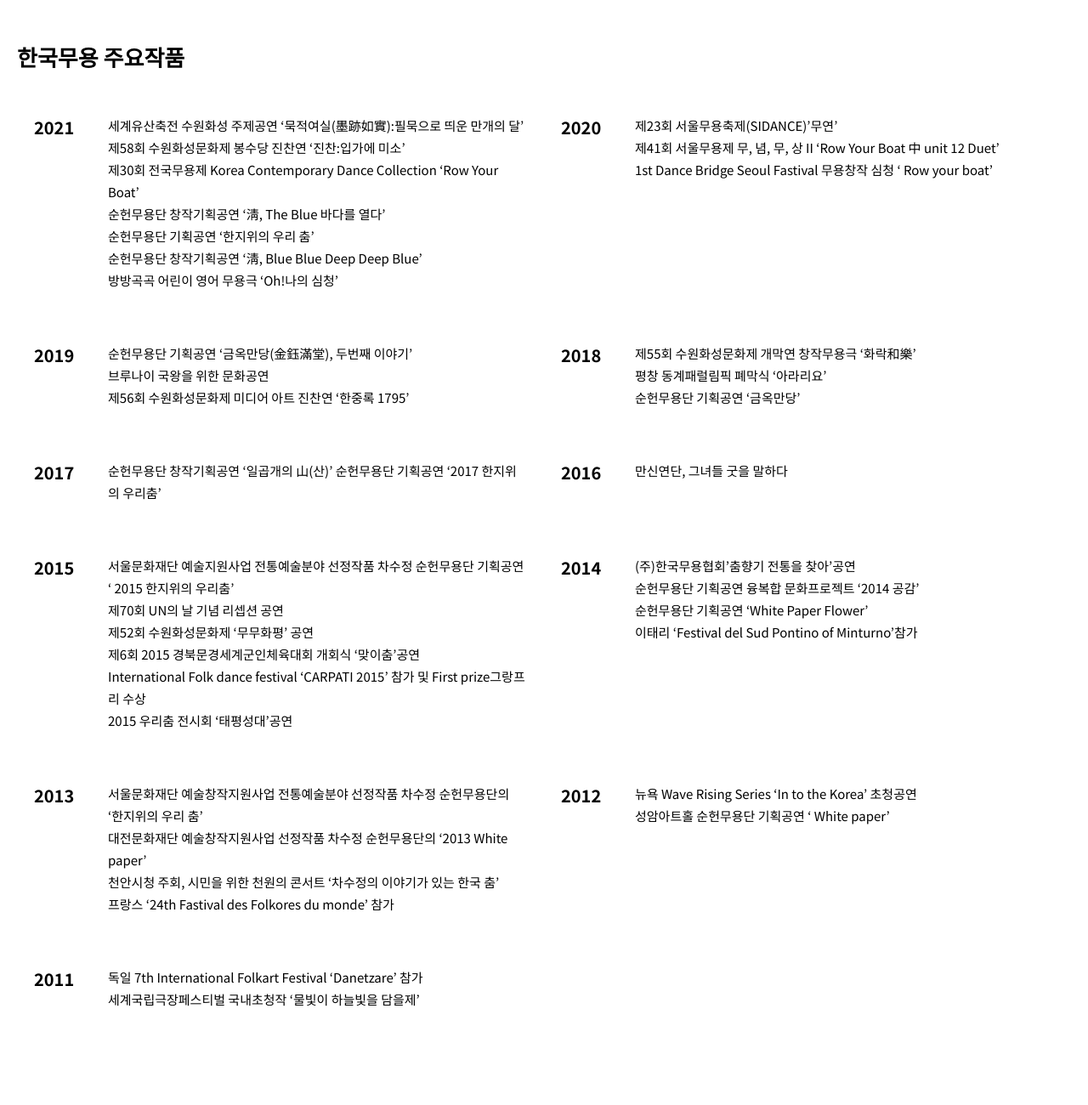
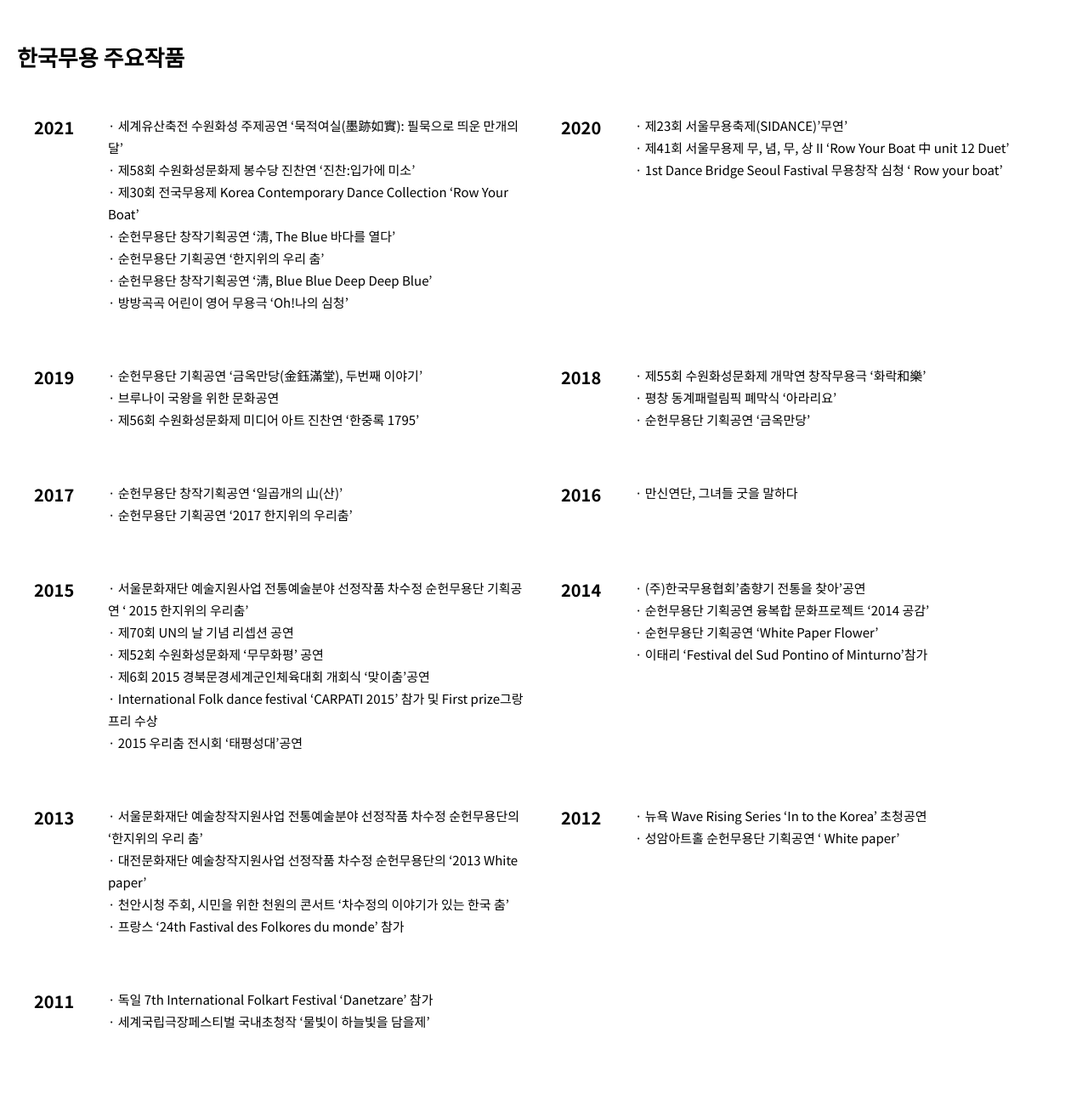
Before and after one commit to baboda212/smd, a plain HTML site: page pages/koreadance.html in a window 1280 px wide. Shown: the part 1380-2680 px from the top of the page at 85% size. Drawn offline with nearby package versions, Linux system fonts and the light colour scheme.

Commit message:
Add files via upload

```diff
--- a/pages/koreadance.html
+++ b/pages/koreadance.html
@@ -147,85 +147,95 @@
             <ul class="list-col">
                 <li><div class="li-1"><h3>2021</h3></div>
                     <div class="li-2">
-                        <p>세계유산축전 수원화성 주제공연 ‘묵적여실(墨跡如實):필묵으로 띄운 만개의 달’<br>
-                        제58회 수원화성문화제 봉수당 진찬연 ‘진찬:입가에 미소’<br>
-                        제30회 전국무용제 Korea Contemporary Dance Collection ‘Row Your Boat’<br>
-                        순헌무용단 창작기획공연 ‘淸, The Blue 바다를 열다’<br>
-                        순헌무용단 기획공연 ‘한지위의 우리 춤’<br>
-                        순헌무용단 창작기획공연 ‘淸, Blue Blue Deep Deep Blue’<br>
-                        방방곡곡 어린이 영어 무용극 ‘Oh!나의 심청’</p>
+                        <p>
+                            · 세계유산축전 수원화성 주제공연 ‘묵적여실(墨跡如實): 필묵으로 띄운 만개의 달’<br>
+                            · 제58회 수원화성문화제 봉수당 진찬연 ‘진찬:입가에 미소’<br>
+                            · 제30회 전국무용제 Korea Contemporary Dance Collection ‘Row Your Boat’<br>
+                            · 순헌무용단 창작기획공연 ‘淸, The Blue 바다를 열다’<br>
+                            · 순헌무용단 기획공연 ‘한지위의 우리 춤’<br>
+                            · 순헌무용단 창작기획공연 ‘淸, Blue Blue Deep Deep Blue’<br>
+                            · 방방곡곡 어린이 영어 무용극 ‘Oh!나의 심청’</p>
                     </div>
                 </li>
                 <li><div class="li-1"><h3>2020</h3></div>
                     <div class="li-2">
-                        <p>제23회 서울무용축제(SIDANCE)’무연’<br>
-                        제41회 서울무용제 무, 념, 무, 상 II ‘Row Your Boat 中 unit 12 Duet’<br>
-                        1st Dance Bridge Seoul Fastival 무용창작 심청 ‘ Row your boat’</p>
+                        <p>
+                            · 제23회 서울무용축제(SIDANCE)’무연’<br>
+                            · 제41회 서울무용제 무, 념, 무, 상 II ‘Row Your Boat 中 unit 12 Duet’<br>
+                            · 1st Dance Bridge Seoul Fastival 무용창작 심청 ‘ Row your boat’</p>
                     </div>
                 </li>
                 <li><div class="li-1"><h3>2019</h3></div>
                     <div class="li-2">
-                        <p>순헌무용단 기획공연 ‘금옥만당(金鈺滿堂), 두번째 이야기’<br>
-                        브루나이 국왕을 위한 문화공연<br>
-                        제56회 수원화성문화제 미디어 아트 진찬연 ‘한중록 1795’</p>
+                        <p>
+                            · 순헌무용단 기획공연 ‘금옥만당(金鈺滿堂), 두번째 이야기’<br>
+                            · 브루나이 국왕을 위한 문화공연<br>
+                            · 제56회 수원화성문화제 미디어 아트 진찬연 ‘한중록 1795’</p>
                     </div>
                 </li>
                 <li><div class="li-1"><h3>2018</h3></div>
                     <div class="li-2">
-                        <p>제55회 수원화성문화제 개막연 창작무용극 ‘화락和樂’<br>
-                        평창 동계패럴림픽 폐막식 ‘아라리요’<br>
-                        순헌무용단 기획공연 ‘금옥만당’
+                        <p>
+                            · 제55회 수원화성문화제 개막연 창작무용극 ‘화락和樂’<br>
+                            · 평창 동계패럴림픽 폐막식 ‘아라리요’<br>
+                            · 순헌무용단 기획공연 ‘금옥만당’
                         </p>
                     </div>
                 </li>
                 <li><div class="li-1"><h3>2017</h3></div>
                     <div class="li-2">
-                        <p>순헌무용단 창작기획공연 ‘일곱개의 山(산)’
-                        순헌무용단 기획공연 ‘2017 한지위의 우리춤’</p>
+                        <p>
+                            · 순헌무용단 창작기획공연 ‘일곱개의 山(산)’<br>
+                            · 순헌무용단 기획공연 ‘2017 한지위의 우리춤’</p>
                     </div>
                 </li>
                 <li><div class="li-1"><h3>2016</h3></div>
                     <div class="li-2">
-                        <p>만신연단, 그녀들 굿을 말하다</p>
+                        <p>· 만신연단, 그녀들 굿을 말하다</p>
                     </div>
                 </li>
                 <li><div class="li-1"><h3>2015</h3></div>
                     <div class="li-2">
-                        <p>서울문화재단 예술지원사업 전통예술분야 선정작품
-                        차수정 순헌무용단 기획공연 ‘ 2015 한지위의 우리춤’<br>
-                        제70회 UN의 날 기념 리셉션 공연<br>
-                        제52회 수원화성문화제 ‘무무화평’ 공연<br>
-                        제6회 2015 경북문경세계군인체육대회 개회식 ‘맞이춤’공연<br>
-                        International Folk dance festival ‘CARPATI 2015’ 참가 및 First prize그랑프리 수상<br>
-                        2015 우리춤 전시회 ‘태평성대’공연</p>
+                        <p>
+                            · 서울문화재단 예술지원사업 전통예술분야 선정작품
+                            차수정 순헌무용단 기획공연 ‘ 2015 한지위의 우리춤’<br>
+                            · 제70회 UN의 날 기념 리셉션 공연<br>
+                            · 제52회 수원화성문화제 ‘무무화평’ 공연<br>
+                            · 제6회 2015 경북문경세계군인체육대회 개회식 ‘맞이춤’공연<br>
+                            · International Folk dance festival ‘CARPATI 2015’ 참가 및 First prize그랑프리 수상<br>
+                            · 2015 우리춤 전시회 ‘태평성대’공연</p>
                     </div>
                 </li>
                 <li><div class="li-1"><h3>2014</h3></div>
                     <div class="li-2">
-                        <p>(주)한국무용협회’춤향기 전통을 찾아’공연<br>
-                        순헌무용단 기획공연 융복합 문화프로젝트 ‘2014 공감’<br>
-                        순헌무용단 기획공연 ‘White Paper Flower’<br>
-                        이태리 ‘Festival del Sud Pontino of Minturno’참가</p>
+                        <p>
+                            · (주)한국무용협회’춤향기 전통을 찾아’공연<br>
+                            · 순헌무용단 기획공연 융복합 문화프로젝트 ‘2014 공감’<br>
+                            · 순헌무용단 기획공연 ‘White Paper Flower’<br>
+                            · 이태리 ‘Festival del Sud Pontino of Minturno’참가</p>
                     </div>
                 </li>
                 <li><div class="li-1"><h3>2013</h3></div>
                     <div class="li-2">
-                        <p>서울문화재단 예술창작지원사업 전통예술분야 선정작품 차수정 순헌무용단의 ‘한지위의 우리 춤’<br>
-                        대전문화재단 예술창작지원사업 선정작품 차수정 순헌무용단의 ‘2013 White paper’<br>
-                        천안시청 주회, 시민을 위한 천원의 콘서트 ‘차수정의 이야기가 있는 한국 춤’<br>
-                        프랑스 ‘24th Fastival des Folkores du monde’ 참가</p>
+                        <p>
+                            · 서울문화재단 예술창작지원사업 전통예술분야 선정작품 차수정 순헌무용단의 ‘한지위의 우리 춤’<br>
+                            · 대전문화재단 예술창작지원사업 선정작품 차수정 순헌무용단의 ‘2013 White paper’<br>
+                            · 천안시청 주회, 시민을 위한 천원의 콘서트 ‘차수정의 이야기가 있는 한국 춤’<br>
+                            · 프랑스 ‘24th Fastival des Folkores du monde’ 참가</p>
                     </div>
                 </li>
                 <li><div class="li-1"><h3>2012</h3></div>
                     <div class="li-2">
-                        <p>뉴욕 Wave Rising Series ‘In to the Korea’ 초청공연<br>
-                        성암아트홀 순헌무용단 기획공연 ‘ White paper’</p>
+                        <p>
+                            · 뉴욕 Wave Rising Series ‘In to the Korea’ 초청공연<br>
+                            · 성암아트홀 순헌무용단 기획공연 ‘ White paper’</p>
                     </div>
                 </li>
                 <li><div class="li-1"><h3>2011</h3></div>
                     <div class="li-2">
-                        <p>독일 7th International Folkart Festival ‘Danetzare’ 참가<br>
-                        세계국립극장페스티벌 국내초청작 ‘물빛이 하늘빛을 담을제’</p></div>
+                        <p>
+                            · 독일 7th International Folkart Festival ‘Danetzare’ 참가<br>
+                            · 세계국립극장페스티벌 국내초청작 ‘물빛이 하늘빛을 담을제’</p></div>
                 </li>
             </ul>
         </div>
```
